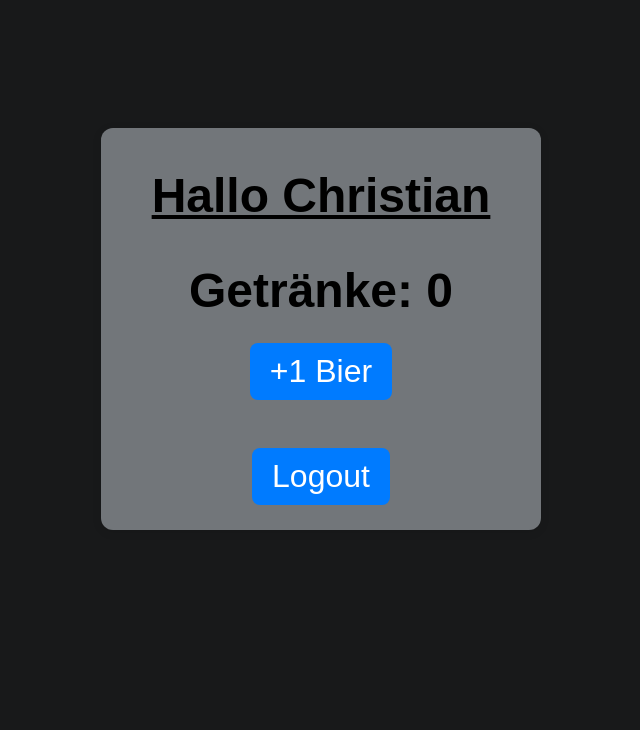
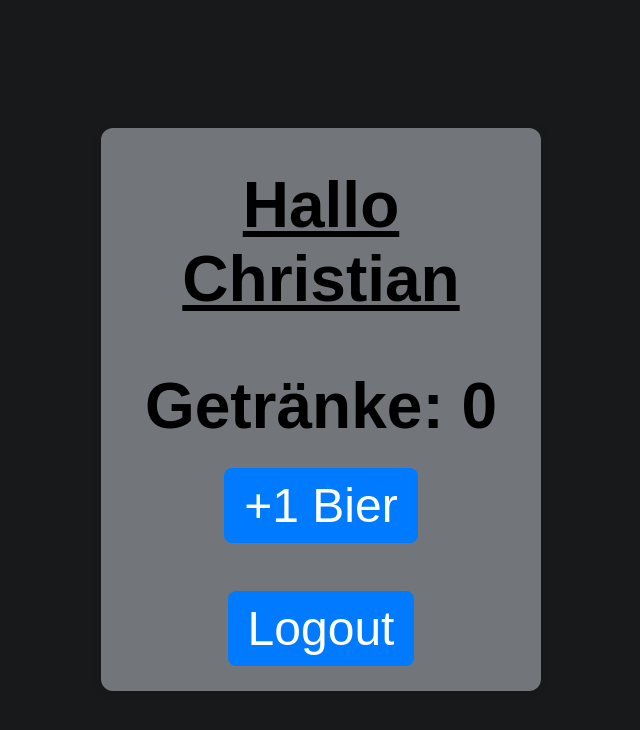
Before and after one commit to ChristianWarschburger/BierApp, a Flask app: page /dashboard in a window 1280 px wide. Shown: the top 730 px of the page, without its empty margins (319-959 px from the left). Run offline with Flask 3, Linux system fonts and the light colour scheme; a user stored in the database is signed in; data comes from the database, SQL or seed files in the repository.

Commit message:
Update style.css

```diff
--- a/static/style.css
+++ b/static/style.css
@@ -13,7 +13,7 @@ h2 {
     text-align: center;
     margin-top: 20px;
     color: #58a2ed;
-    font-size: 48px;
+    font-size: 64px;
 }
 
 /* Buttons */
@@ -22,7 +22,7 @@ a, Button {
     display: inline-block;
     padding: 10px 20px;
     margin: 5px;
-    font-size: 32px;
+    font-size: 48px;
     text-decoration: none;
     color: white;
     background-color: #007bff;
@@ -54,7 +54,7 @@ th {
 
 td a {
     padding: 5px 10px;
-    font-size: 28px;
+    font-size: 32px;
     border-radius: 6px;
     margin: 0 2px;
 }
@@ -88,7 +88,7 @@ form {
 
 input {
     padding: 10px;
-    font-size: 32px;
+    font-size: 48px;
     border-radius: 6px;
     border: 1px solid #ccc;
     margin-right: 10px;
@@ -106,7 +106,7 @@ input {
     box-shadow: 0 2px 10px rgb(0,0,0,0.1);
 }
 .dashboard p {
-    font-size: 48px;
+    font-size: 64px;
     font-weight: bold;
     color: black;
     margin: 20px;
```
